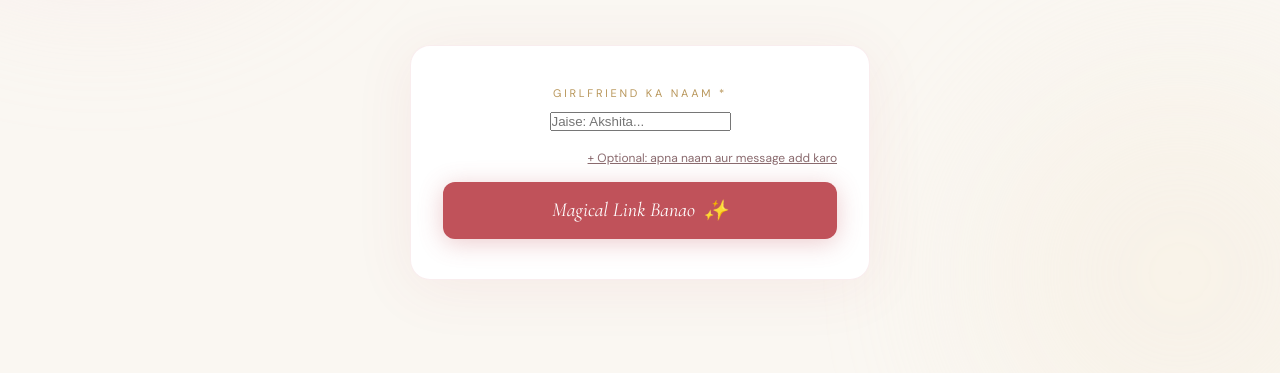
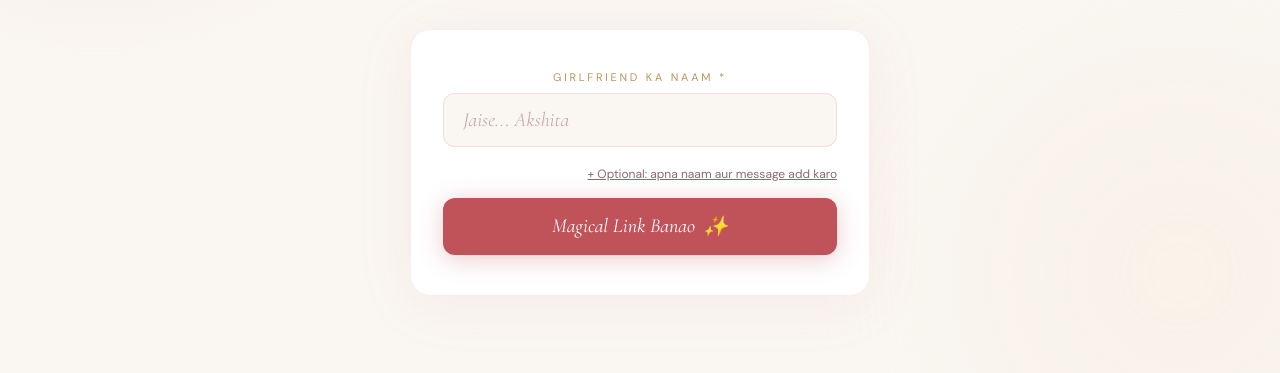
Before and after one commit to Lucky783594/proposehr, a website: page index.html in a window 1280 px wide. Shown: the part 427-800 px from the top of the page. Drawn offline with nearby package versions, Linux system fonts and the light colour scheme.

Commit message:
full website update

```diff
--- a/index.html
+++ b/index.html
@@ -124,7 +124,7 @@ footer { text-align: center; padding: 2rem; font-size: 13px; color: var(--muted)
   <div class="card">
     <div class="input-group">
       <label class="card-label">Girlfriend ka naam *</label>
-      <input type="text" id="nameInput" placeholder="Jaise: Akshita..." maxlength="30" autocomplete="off" spellcheck="false"/>
+      <input class="inp" type="text" id="gfName" placeholder="Jaise... Akshita" maxlength="40" autocomplete="off" />
     </div>
     <span class="optional-toggle" onclick="toggleOptional()">+ Optional: apna naam aur message add karo</span>
     <div class="optional-fields" id="optFields">
--- a/package.json
+++ b/package.json
@@ -1,6 +1,5 @@
 {
   "dependencies": {
-    "@supabase/supabase-js": "^2.106.0",
-    "jsonwebtoken": "^9.0.3"
+    "@supabase/supabase-js": "^2.106.0"
   }
 }
```
Also changed, not shown: 2 other files.
